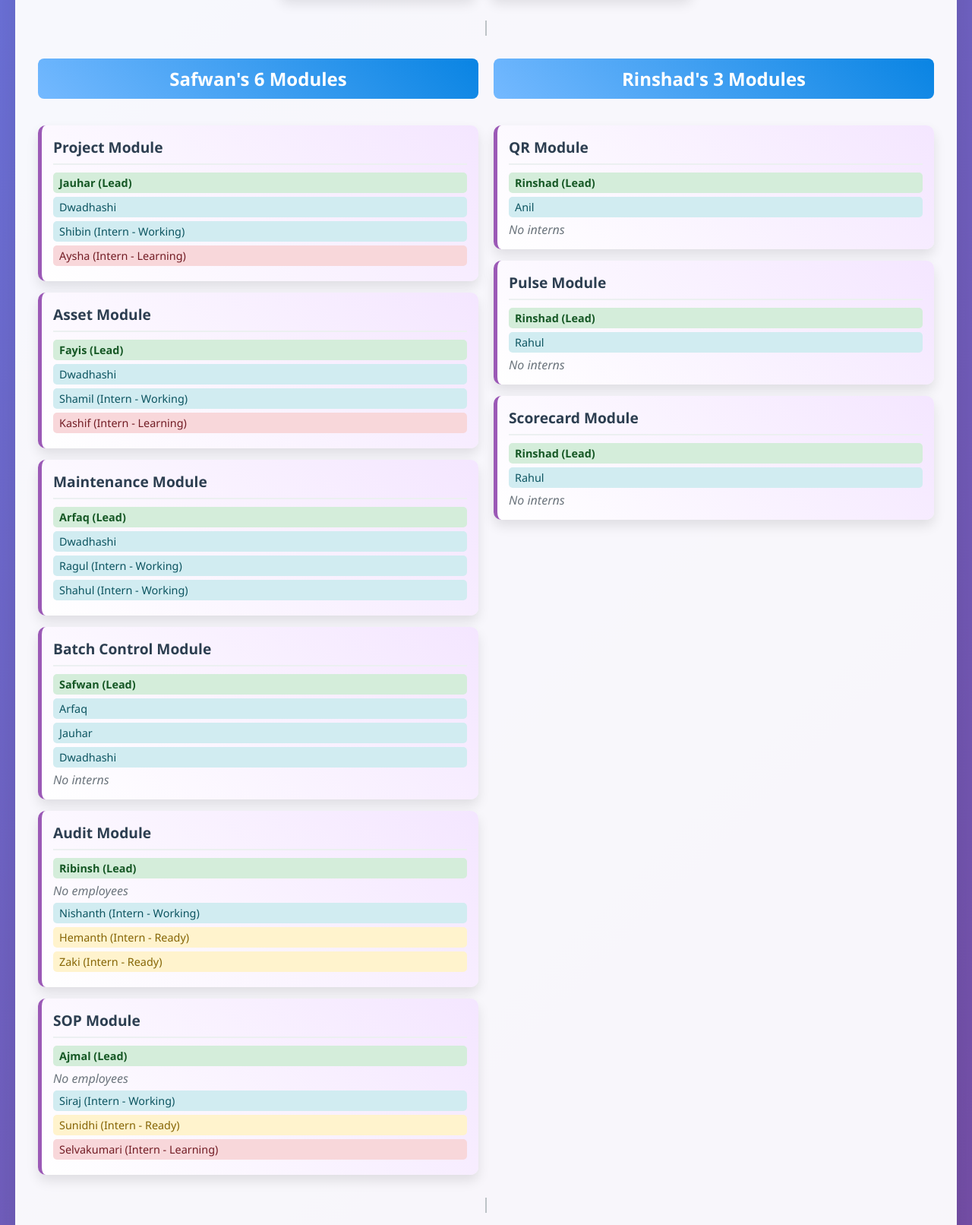
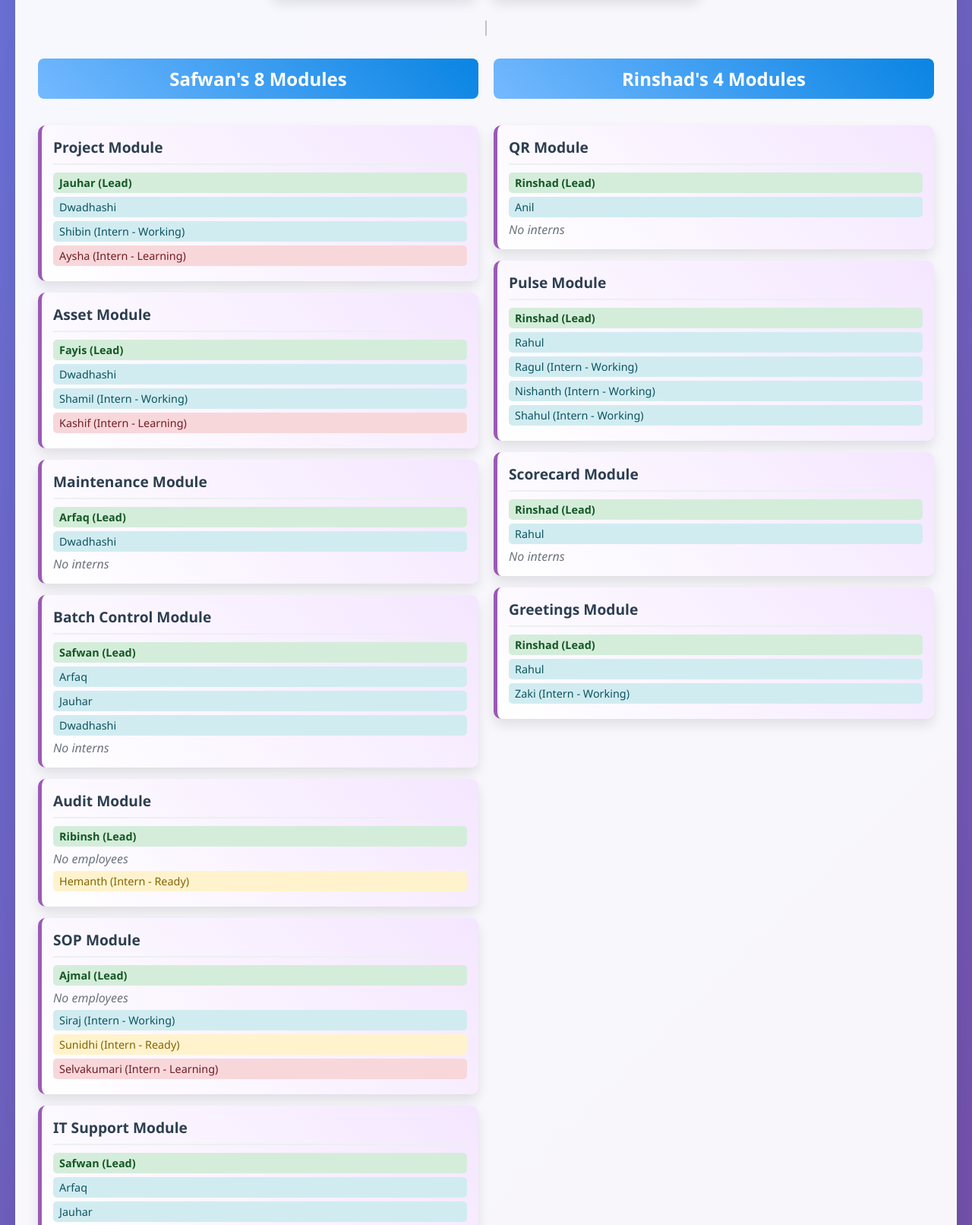
Before and after one commit to PioneerSoft-sa/company-team-structure, a plain HTML site: page index.html in a window 1280 px wide. Shown: the part 1188-2800 px from the top of the page at 76% size. Drawn offline with Linux system fonts and the light colour scheme.

Commit message:
Added new modules and changed the team

```diff
--- a/index.html
+++ b/index.html
@@ -184,11 +184,11 @@
             <div class="level">
                 <div class="box manager">
                     <h3>Safwan (Manager)</h3>
-                    <div class="person lead">6 Modules</div>
+                    <div class="person lead">8 Modules</div>
                 </div>
                 <div class="box manager">
                     <h3>Rinshad (Manager)</h3>
-                    <div class="person lead">3 Modules</div>
+                    <div class="person lead">4 Modules</div>
                 </div>
                 <div class="box hr">
                     <h3>HR Department</h3>
@@ -204,7 +204,7 @@
             <!-- AI & QA Teams -->
             <div class="level">
                 <div class="box department">
-                    <h3>AI Team (All 9 Modules)</h3>
+                    <h3>AI Team (All 12 Modules)</h3>
                     <div class="person lead">Farzin (Lead)</div>
                     <div style="margin: 10px 0; font-weight: bold;">Working Interns:</div>
                     <div class="person working">Parasakthi</div>
@@ -220,7 +220,7 @@
                 </div>
 
                 <div class="box department">
-                    <h3>QA Team (All 9 Modules)</h3>
+                    <h3>QA Team (All 12 Modules)</h3>
                     <div class="person working">Mallan</div>
                     <div class="person working">Veeramani</div>
                 </div>
@@ -231,7 +231,7 @@
             <!-- Modules -->
             <div class="modules-container">
                 <div class="your-modules">
-                    <div class="section-title">Safwan's 6 Modules</div>
+                    <div class="section-title">Safwan's 8 Modules</div>
 
                     <div class="box module">
                         <h3>Project Module</h3>
@@ -253,8 +253,7 @@
                         <h3>Maintenance Module</h3>
                         <div class="person lead">Arfaq (Lead)</div>
                         <div class="person working">Dwadhashi</div>
-                        <div class="person working">Ragul (Intern - Working)</div>
-                        <div class="person working">Shahul (Intern - Working)</div>
+                        <div style="color: #6c757d; font-style: italic;">No interns</div>
                     </div>
 
                     <div class="box module">
@@ -270,9 +269,7 @@
                         <h3>Audit Module</h3>
                         <div class="person lead">Ribinsh (Lead)</div>
                         <div style="color: #6c757d; font-style: italic;">No employees</div>
-                        <div class="person working">Nishanth (Intern - Working)</div>
                         <div class="person ready">Hemanth (Intern - Ready)</div>
-                        <div class="person ready">Zaki (Intern - Ready)</div>
                     </div>
 
                     <div class="box module">
@@ -283,10 +280,26 @@
                         <div class="person ready">Sunidhi (Intern - Ready)</div>
                         <div class="person learning">Selvakumari (Intern - Learning)</div>
                     </div>
+
+                    <div class="box module">
+                        <h3>IT Support Module</h3>
+                        <div class="person lead">Safwan (Lead)</div>
+                        <div class="person working">Arfaq</div>
+                        <div class="person working">Jauhar</div>
+                        <div style="color: #6c757d; font-style: italic;">No interns</div>
+                    </div>
+
+                    <div class="box module">
+                        <h3>Archive Module</h3>
+                        <div class="person lead">Safwan (Lead)</div>
+                        <div class="person working">Arfaq</div>
+                        <div class="person working">Jauhar</div>
+                        <div style="color: #6c757d; font-style: italic;">No interns</div>
+                    </div>
                 </div>
 
                 <div class="rinshad-modules">
-                    <div class="section-title">Rinshad's 3 Modules</div>
+                    <div class="section-title">Rinshad's 4 Modules</div>
 
                     <div class="box module">
                         <h3>QR Module</h3>
@@ -299,7 +312,9 @@
                         <h3>Pulse Module</h3>
                         <div class="person lead">Rinshad (Lead)</div>
                         <div class="person working">Rahul</div>
-                        <div style="color: #6c757d; font-style: italic;">No interns</div>
+                        <div class="person working">Ragul (Intern - Working)</div>
+                        <div class="person working">Nishanth (Intern - Working)</div>
+                        <div class="person working">Shahul (Intern - Working)</div>
                     </div>
 
                     <div class="box module">
@@ -307,6 +322,13 @@
                         <div class="person lead">Rinshad (Lead)</div>
                         <div class="person working">Rahul</div>
                         <div style="color: #6c757d; font-style: italic;">No interns</div>
+                    </div>
+
+                    <div class="box module">
+                        <h3>Greetings Module</h3>
+                        <div class="person lead">Rinshad (Lead)</div>
+                        <div class="person working">Rahul</div>
+                        <div class="person working">Zaki (Intern - Working)</div>
                     </div>
                 </div>
             </div>
```
